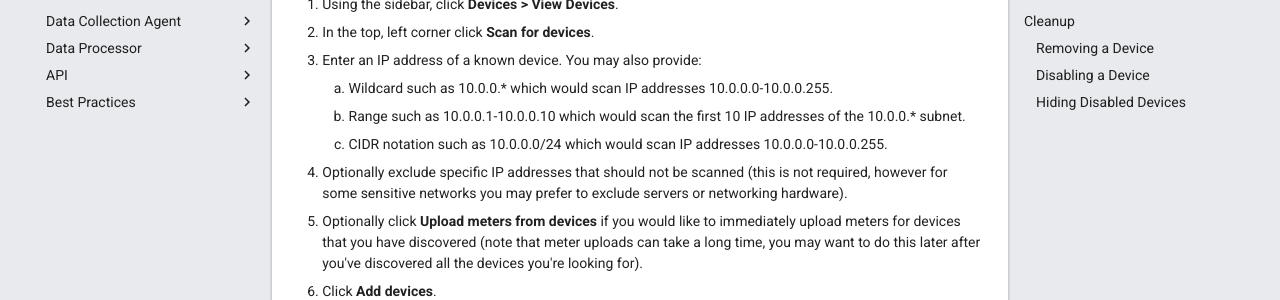
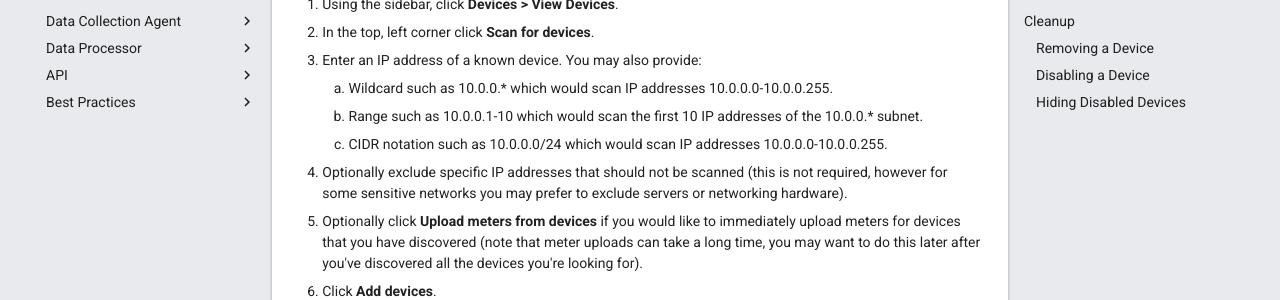
Before and after one commit to printtracker/public-documentation, an MkDocs documentation site: the page built from docs/webadmin/fleet-management/devices.md, in a window 1280 px wide and 900 px high. Shown: the part 386-686 px from the top of the window. Built offline with MkDocs 1.6.1 and Material for MkDocs 9.7.7, drawn with Linux system fonts in a browser that asks for light colours; comment, search, counter and statistics services are not loaded.

Commit message:
Corrected incorrect example of a range IP input

```diff
--- a/docs/webadmin/fleet-management/devices.md
+++ b/docs/webadmin/fleet-management/devices.md
@@ -8,7 +8,7 @@ To scan your network for devices:
 2. In the top, left corner click **Scan for devices**.
 3. Enter an IP address of a known device. You may also provide:
       1. Wildcard such as 10.0.0.* which would scan IP addresses 10.0.0.0-10.0.0.255.
-      2. Range such as 10.0.0.1-10.0.0.10 which would scan the first 10 IP addresses of the 10.0.0.* subnet.
+       2. Range such as 10.0.0.1-10 which would scan the first 10 IP addresses of the 10.0.0.* subnet.
       3. CIDR notation such as 10.0.0.0/24 which would scan IP addresses 10.0.0.0-10.0.0.255.
 4. Optionally exclude specific IP addresses that should not be scanned (this is not required, however for some sensitive networks you may prefer to exclude servers or networking hardware).
 5. Optionally click **Upload meters from devices** if you would like to immediately upload meters for devices that you have discovered (note that meter uploads can take a long time, you may want to do this later after you've discovered all the devices you're looking for).
```
